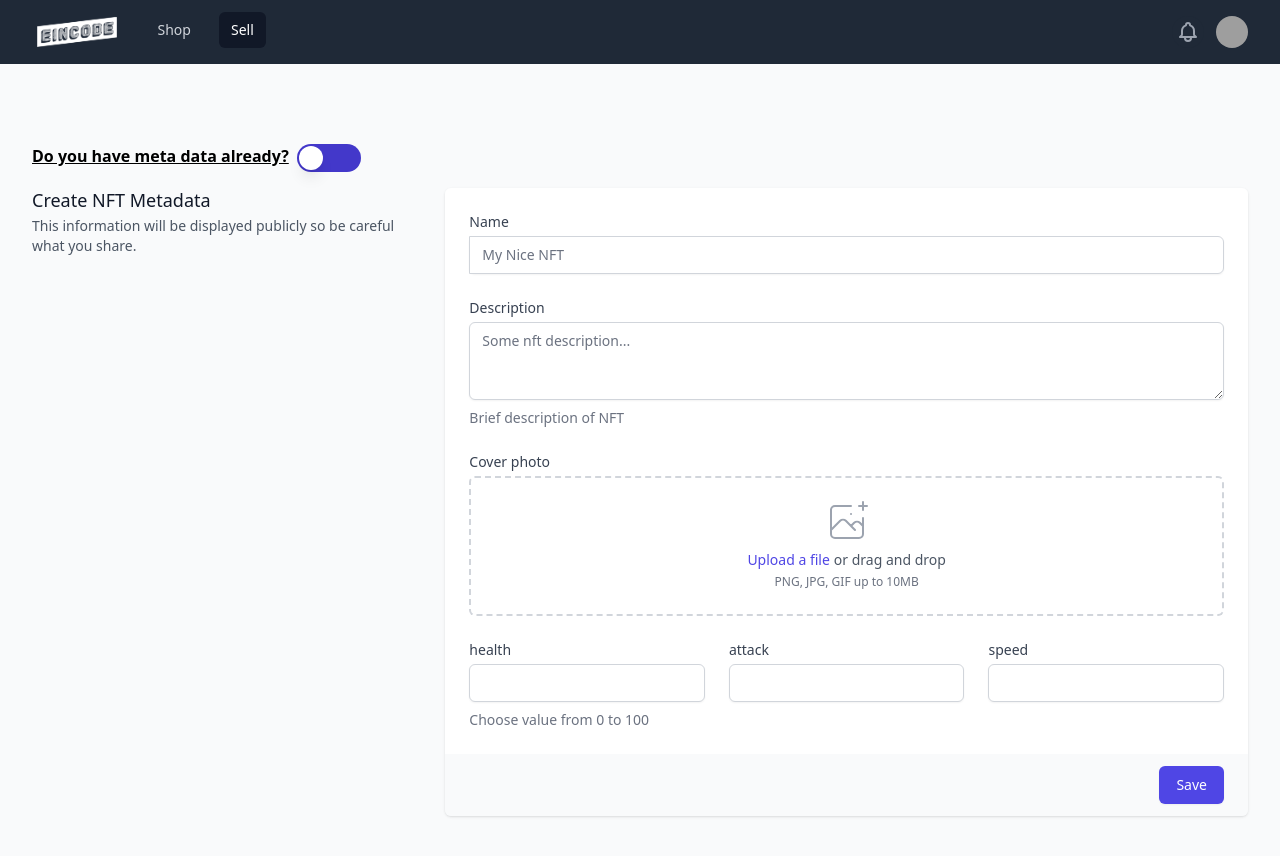
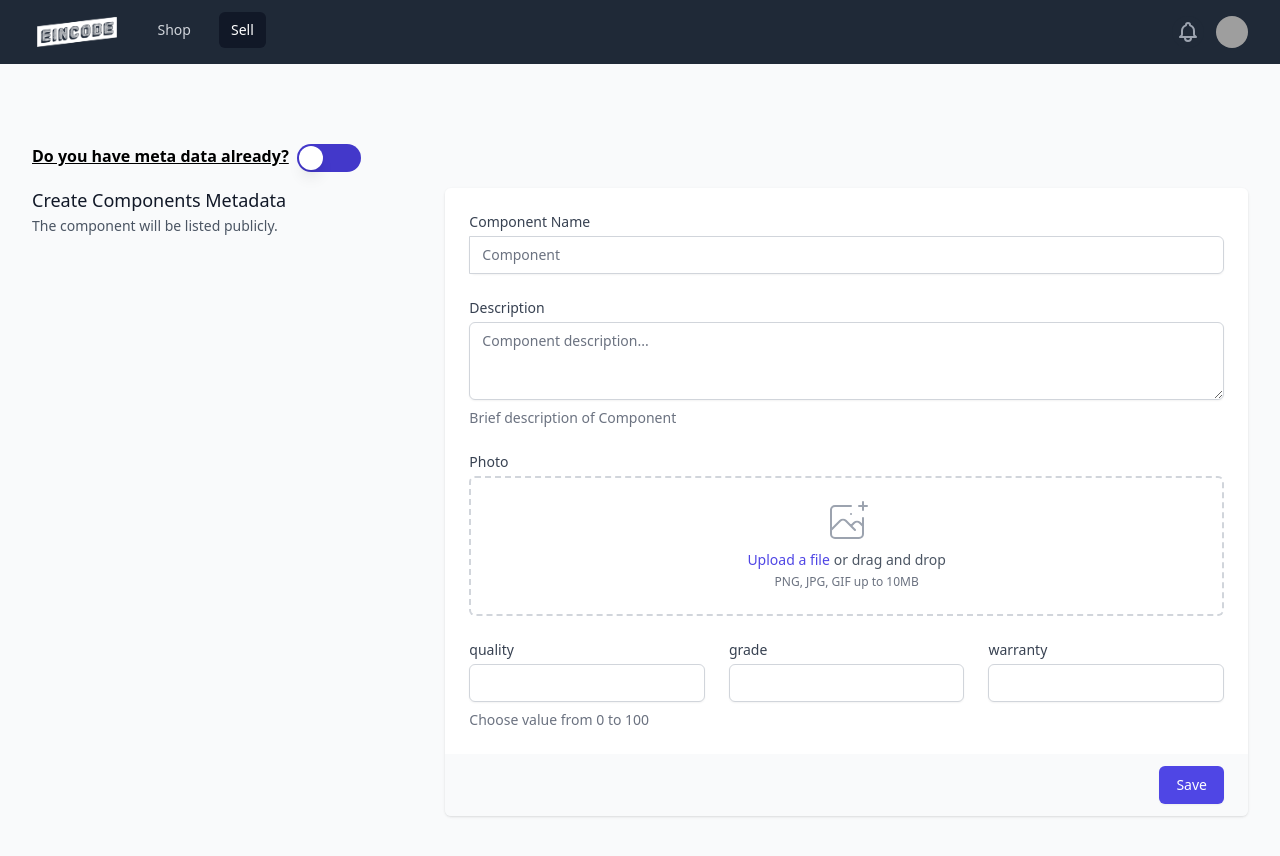
Before and after one commit to tariklilic/blockchain-shop, a Next.js app: page /pc/create in a window 1280 px wide. Shown: the top 856 px of the page. Built offline with nearby package versions, Linux system fonts and the light colour scheme; grey boxes are pictures that could not be loaded.

Commit message:
small changes to tailwind UI

```diff
--- a/pages/pc/create.tsx
+++ b/pages/pc/create.tsx
@@ -6,16 +6,16 @@ import { BaseLayout } from '../../components'
 import { Switch } from '@headlessui/react'
 import Link from 'next/link'
 
-const ATTRIBUTES = ["health", "attack", "speed"]
+const ATTRIBUTES = ["quality", "grade", "warranty"]
 
 const PcCreate: NextPage = () => {
-    const [nftURI, setNftURI] = useState("");
+    const [pcURI, setpcURI] = useState("");
     const [hasURI, setHasURI] = useState(false);
     return (
         <BaseLayout>
             <div>
                 <div className="py-4">
-                    {!nftURI &&
+                    {!pcURI &&
                         <div className="flex">
                             <div className="mr-2 font-bold underline">Do you have meta data already?</div>
                             <Switch
@@ -34,11 +34,11 @@ const PcCreate: NextPage = () => {
                         </div>
                     }
                 </div>
-                {(nftURI || hasURI) ?
+                {(pcURI || hasURI) ?
                     <div className="md:grid md:grid-cols-3 md:gap-6">
                         <div className="md:col-span-1">
                             <div className="px-4 sm:px-0">
-                                <h3 className="text-lg font-medium leading-6 text-gray-900">List NFT</h3>
+                                <h3 className="text-lg font-medium leading-6 text-gray-900">List Component</h3>
                                 <p className="mt-1 text-sm text-gray-600">
                                     This information will be displayed publicly so be careful what you share.
                                 </p>
@@ -55,7 +55,7 @@ const PcCreate: NextPage = () => {
                                                 </label>
                                                 <div className="mt-1 flex rounded-md shadow-sm">
                                                     <input
-                                                        onChange={(e) => setNftURI(e.target.value)}
+                                                        onChange={(e) => setpcURI(e.target.value)}
                                                         type="text"
                                                         name="uri"
                                                         id="uri"
@@ -66,13 +66,13 @@ const PcCreate: NextPage = () => {
                                             </div>
                                         </div>
                                     }
-                                    {nftURI &&
+                                    {pcURI &&
                                         <div className='mb-4 p-4'>
                                             <div className="font-bold">Your metadata: </div>
                                             <div>
-                                                <Link href={nftURI}>
+                                                <Link href={pcURI}>
                                                     <a className="underline text-indigo-600">
-                                                        {nftURI}
+                                                        {pcURI}
                                                     </a>
                                                 </Link>
                                             </div>
@@ -110,9 +110,9 @@ const PcCreate: NextPage = () => {
                     <div className="md:grid md:grid-cols-3 md:gap-6">
                         <div className="md:col-span-1">
                             <div className="px-4 sm:px-0">
-                                <h3 className="text-lg font-medium leading-6 text-gray-900">Create NFT Metadata</h3>
+                                <h3 className="text-lg font-medium leading-6 text-gray-900">Create Components Metadata</h3>
                                 <p className="mt-1 text-sm text-gray-600">
-                                    This information will be displayed publicly so be careful what you share.
+                                    The component will be listed publicly.
                                 </p>
                             </div>
                         </div>
@@ -122,7 +122,7 @@ const PcCreate: NextPage = () => {
                                     <div className="px-4 py-5 bg-white space-y-6 sm:p-6">
                                         <div>
                                             <label htmlFor="name" className="block text-sm font-medium text-gray-700">
-                                                Name
+                                                Component Name
                                             </label>
                                             <div className="mt-1 flex rounded-md shadow-sm">
                                                 <input
@@ -130,7 +130,7 @@ const PcCreate: NextPage = () => {
                                                     name="name"
                                                     id="name"
                                                     className="focus:ring-indigo-500 focus:border-indigo-500 flex-1 block w-full rounded-none rounded-r-md sm:text-sm border-gray-300"
-                                                    placeholder="My Nice NFT"
+                                                    placeholder="Component"
                                                 />
                                             </div>
                                         </div>
@@ -144,19 +144,19 @@ const PcCreate: NextPage = () => {
                                                     name="description"
                                                     rows={3}
                                                     className="shadow-sm focus:ring-indigo-500 focus:border-indigo-500 mt-1 block w-full sm:text-sm border border-gray-300 rounded-md"
-                                                    placeholder="Some nft description..."
+                                                    placeholder="Component description..."
                                                     defaultValue={''}
                                                 />
                                             </div>
                                             <p className="mt-2 text-sm text-gray-500">
-                                                Brief description of NFT
+                                                Brief description of Component
                                             </p>
                                         </div>
                                         {/* Has Image? */}
                                         {false ?
                                             <img src="https://eincode.mypinata.cloud/ipfs/QmaQYCrX9Fg2kGijqapTYgpMXV7QPPzMwGrSRfV9TvTsfM/Creature_1.png" alt="" className="h-40" /> :
                                             <div>
-                                                <label className="block text-sm font-medium text-gray-700">Cover photo</label>
+                                                <label className="block text-sm font-medium text-gray-700">Photo</label>
                                                 <div className="mt-1 flex justify-center px-6 pt-5 pb-6 border-2 border-gray-300 border-dashed rounded-md">
                                                     <div className="space-y-1 text-center">
                                                         <svg
```
